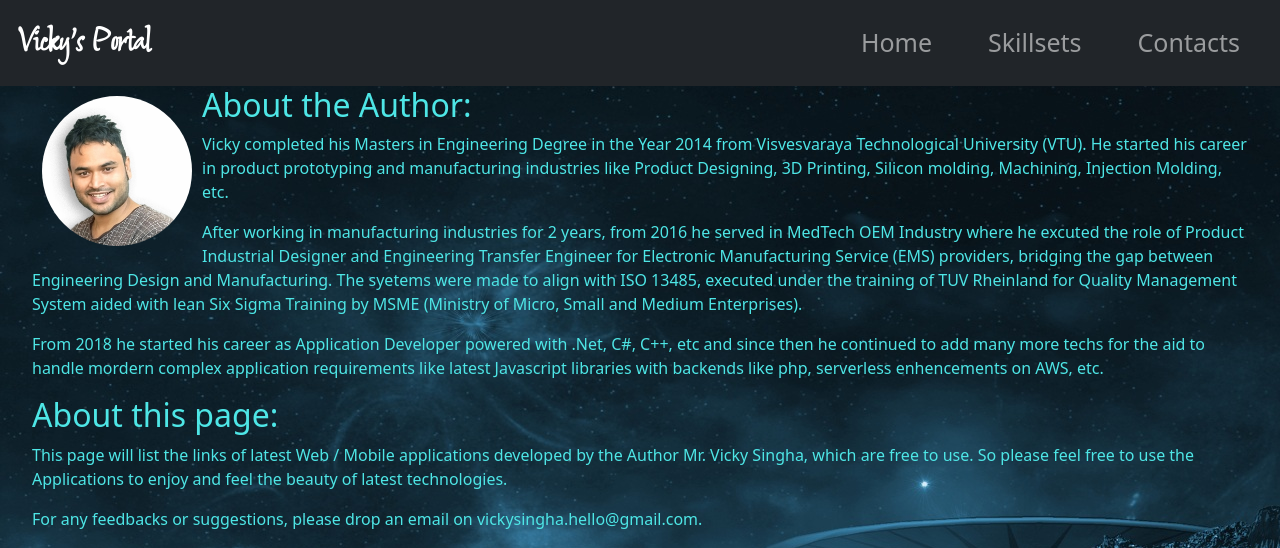
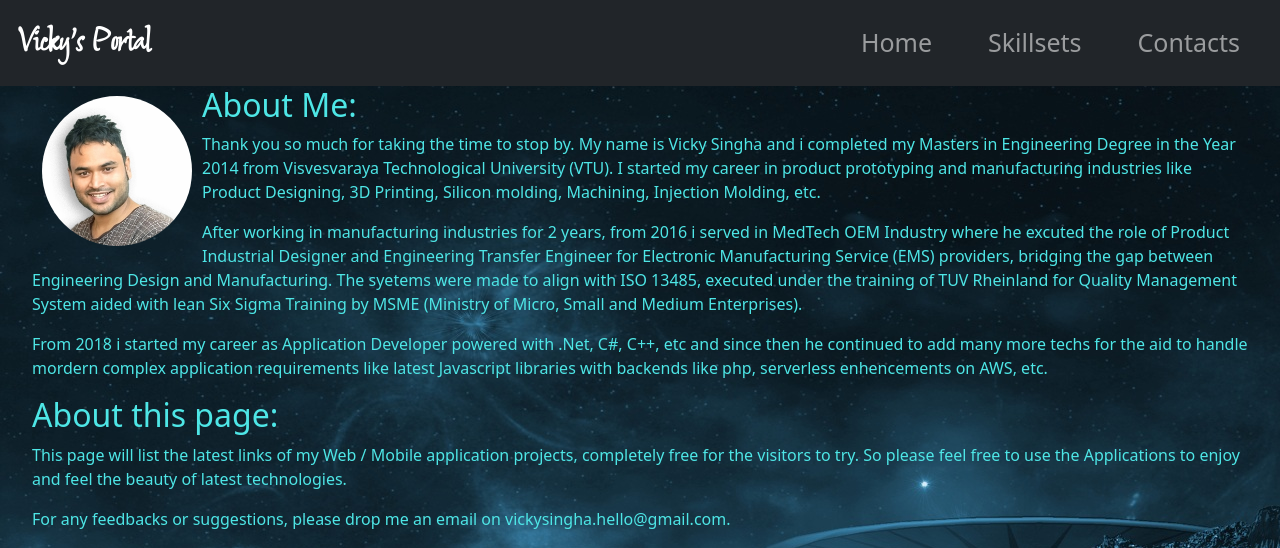
Before and after one commit to vickysportal/vickysportal, a plain HTML site: page index.html in a window 1280 px wide. Shown: the top 548 px of the page. Drawn offline with nearby package versions, Linux system fonts and the light colour scheme.

Commit message:
Update index.html

```diff
--- a/index.html
+++ b/index.html
@@ -51,15 +51,15 @@
     <!-- From my Blog Page-->
     <div class="section">
       <img src="assets/vicky.jpg" alt="" class="icons" />
-      <h2>About the Author:</h2>
+      <h2>About Me:</h2>
       <p>
-        Vicky completed his Masters in Engineering Degree in the Year 2014 from
-        Visvesvaraya Technological University (VTU). He started his career in
+        Thank you so much for taking the time to stop by. My name is Vicky Singha and i completed my Masters in Engineering Degree in the Year 2014 from
+        Visvesvaraya Technological University (VTU). I started my career in
         product prototyping and manufacturing industries like Product Designing,
         3D Printing, Silicon molding, Machining, Injection Molding, etc.
       </p>
       <p>
-        After working in manufacturing industries for 2 years, from 2016 he
+        After working in manufacturing industries for 2 years, from 2016 i
         served in MedTech OEM Industry where he excuted the role of Product
         Industrial Designer and Engineering Transfer Engineer for Electronic
         Manufacturing Service (EMS) providers, bridging the gap between
@@ -69,7 +69,7 @@
         of Micro, Small and Medium Enterprises).
       </p>
       <p>
-        From 2018 he started his career as Application Developer powered with
+        From 2018 i started my career as Application Developer powered with
         .Net, C#, C++, etc and since then he continued to add many more techs
         for the aid to handle mordern complex application requirements like
         latest Javascript libraries with backends like php, serverless
@@ -77,13 +77,12 @@
       </p>
       <h2>About this page:</h2>
       <p>
-        This page will list the links of latest Web / Mobile applications
-        developed by the Author Mr. Vicky Singha, which are free to use. So
+        This page will list the latest links of my Web / Mobile application projects, completely free for the visitors to try. So
         please feel free to use the Applications to enjoy and feel the beauty of
         latest technologies.
       </p>
       <p>
-        For any feedbacks or suggestions, please drop an email on
+        For any feedbacks or suggestions, please drop me an email on
         vickysingha.hello@gmail.com.
       </p>
     </div>
```
